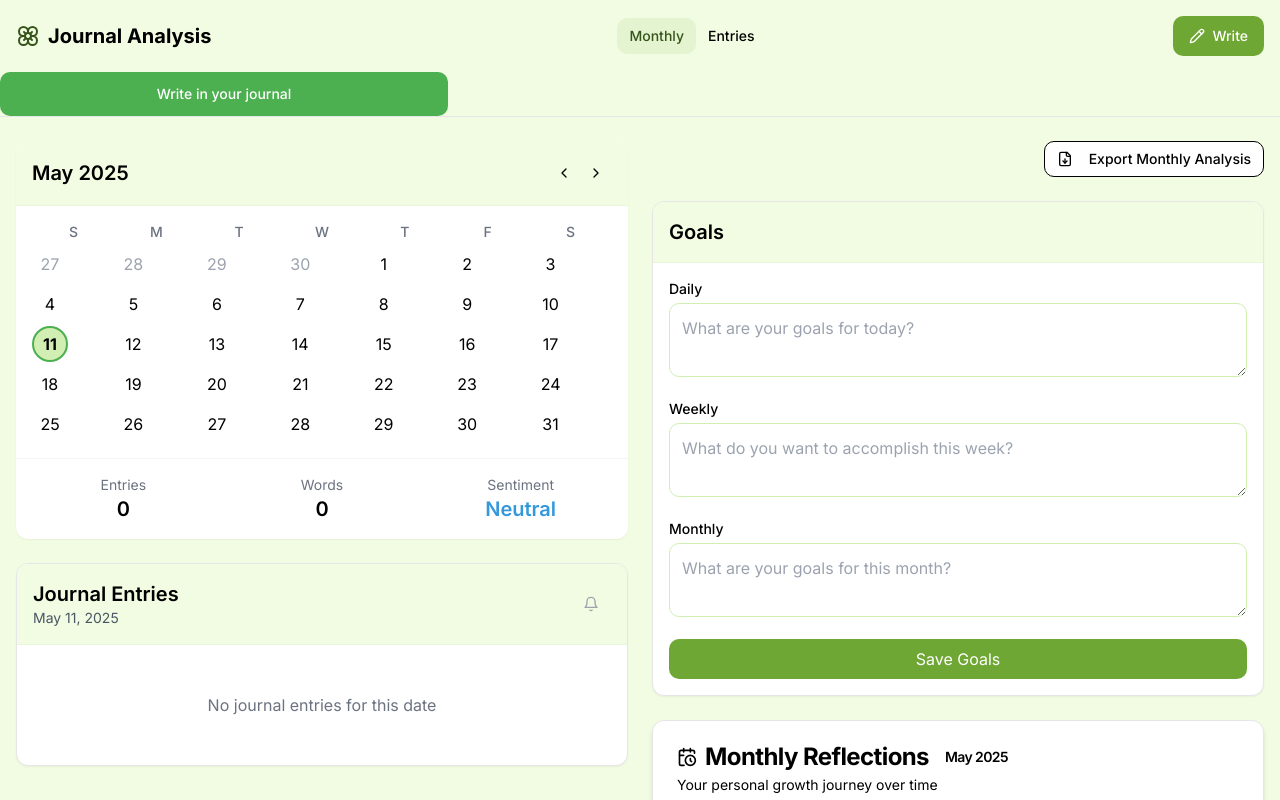
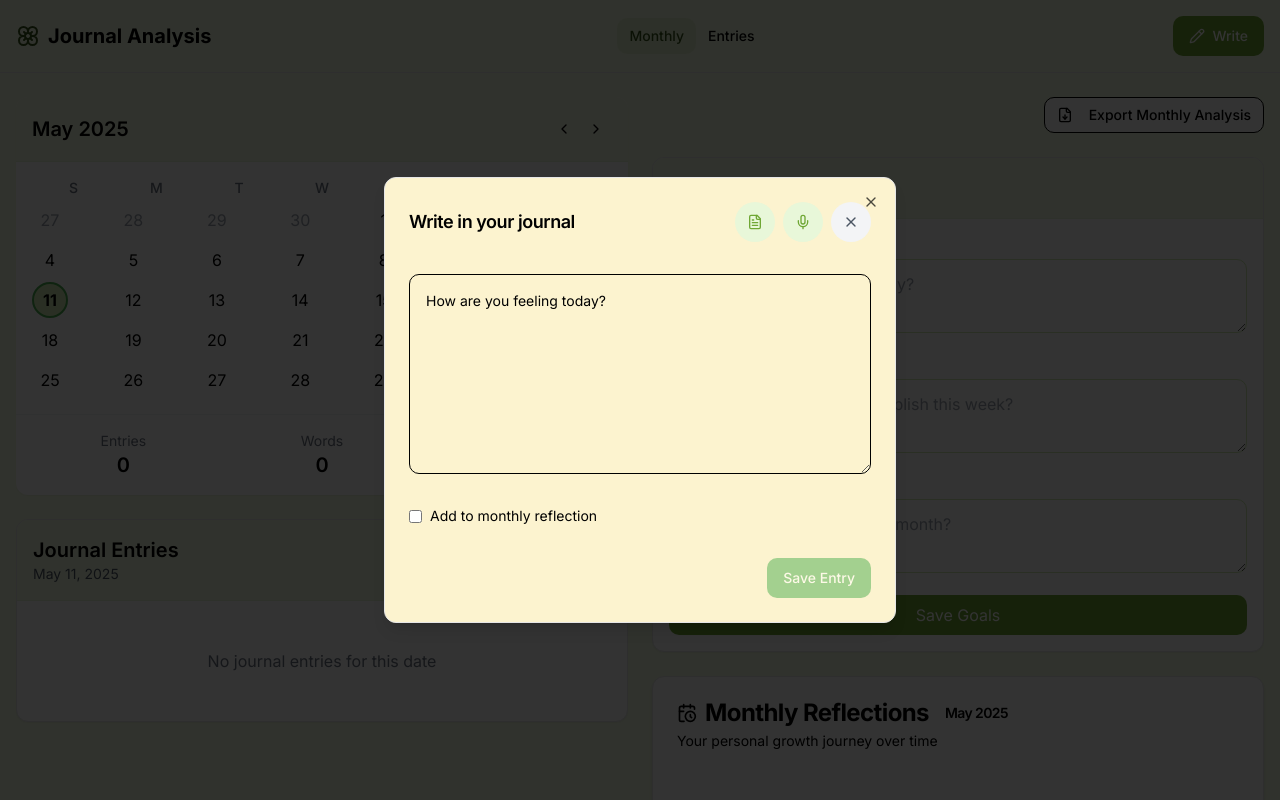
Before and after one commit to tiktokart/journaltool, a React (Vite) app: page /dashboard in a window 1280 px wide. Both pictures are taken after a click on the button "Write". Shown: the top 800 px of the page. Built offline with nearby package versions, Linux system fonts and the light colour scheme.

Commit message:
Fix: Pass props to JournalWritePopup
Pass the necessary props to the JournalWritePopup component in the Header component to resolve the type error.

```diff
--- a/src/components/JournalWritePopup.tsx
+++ b/src/components/JournalWritePopup.tsx
@@ -4,24 +4,50 @@ import { v4 as uuidv4 } from 'uuid';
 import { Dialog, DialogContent, DialogHeader, DialogTitle, DialogTrigger } from "@/components/ui/dialog";
 import { Button } from "@/components/ui/button";
 import { Textarea } from "@/components/ui/textarea";
-import { X, Mic, MicOff, Upload, FileText } from "lucide-react";
+import { X, Mic, MicOff, FileText } from "lucide-react";
 import { toast } from "sonner";
 import { extractTextFromPdf } from "@/utils/pdfExtraction";
 
 interface JournalWritePopupProps {
+  isOpen?: boolean;
+  onClose?: () => void;
+  onSubmitJournal?: (journalText: string, addToMonthlyReflection: boolean) => void;
   onJournalCreated?: (journalText: string) => void;
   isDisabled?: boolean;
 }
 
-const JournalWritePopup = ({ onJournalCreated, isDisabled = false }: JournalWritePopupProps) => {
-  const [isOpen, setIsOpen] = useState(false);
+const JournalWritePopup = ({
+  onJournalCreated,
+  isDisabled = false,
+  isOpen: externalIsOpen,
+  onClose,
+  onSubmitJournal
+}: JournalWritePopupProps) => {
+  // Use external isOpen state if provided, otherwise manage internally
+  const [internalIsOpen, setInternalIsOpen] = useState(false);
+  const isOpen = externalIsOpen !== undefined ? externalIsOpen : internalIsOpen;
   const [journalText, setJournalText] = useState("");
   const [isRecording, setIsRecording] = useState(false);
   const [recordingError, setRecordingError] = useState<string | null>(null);
+  const [addToMonthlyReflection, setAddToMonthlyReflection] = useState(false);
 
   const mediaRecorderRef = useRef<MediaRecorder | null>(null);
   const audioChunksRef = useRef<Blob[]>([]);
   const recognitionRef = useRef<any>(null);
+
+  // Handle dialog close
+  const handleClose = () => {
+    // Use external onClose if provided, otherwise use internal state
+    if (onClose) {
+      onClose();
+    } else {
+      setInternalIsOpen(false);
+    }
+    // Reset state
+    setJournalText("");
+    setAddToMonthlyReflection(false);
+    stopRecording();
+  };
 
   // Create speech recognition instance
   useEffect(() => {
@@ -110,6 +136,14 @@ const JournalWritePopup = ({ onJournalCreated, isDisabled = false }: JournalWrit
     }
 
     try {
+      // Use the callback function if provided
+      if (onSubmitJournal) {
+        onSubmitJournal(journalText, addToMonthlyReflection);
+        handleClose();
+        return;
+      }
+
+      // Legacy functionality when onSubmitJournal is not provided
       // Create new journal entry
       const newEntry = {
         id: uuidv4(),
@@ -138,8 +172,7 @@ const JournalWritePopup = ({ onJournalCreated, isDisabled = false }: JournalWrit
       }
 
       // Reset and close
-      setJournalText("");
-      setIsOpen(false);
+      handleClose();
 
       toast.success("Journal entry saved");
     } catch (error) {
@@ -177,7 +210,8 @@ const JournalWritePopup = ({ onJournalCreated, isDisabled = false }: JournalWrit
   };
 
   return (
-    <Dialog open={isOpen} onOpenChange={setIsOpen}>
+    <Dialog open={isOpen} onOpenChange={onClose ? onClose : setInternalIsOpen}>
+      {!externalIsOpen && (
         <DialogTrigger asChild>
           <Button
             size="lg"
@@ -187,6 +221,7 @@ const JournalWritePopup = ({ onJournalCreated, isDisabled = false }: JournalWrit
             Write in your journal
           </Button>
         </DialogTrigger>
+      )}
       <DialogContent className="sm:max-w-lg">
         <DialogHeader>
           <DialogTitle className="flex justify-between items-center">
@@ -221,7 +256,7 @@ const JournalWritePopup = ({ onJournalCreated, isDisabled = false }: JournalWrit
                 type="button"
                 variant="ghost"
                 size="icon"
-                onClick={() => setIsOpen(false)}
+                onClick={handleClose}
                 className="rounded-full bg-gray-100 text-gray-600"
               >
                 <X className="h-4 w-4" />
@@ -245,6 +280,21 @@ const JournalWritePopup = ({ onJournalCreated, isDisabled = false }: JournalWrit
           />
         </div>
 
+        {onSubmitJournal && (
+          <div className="flex items-center mb-4">
+            <input
+              type="checkbox"
+              id="add-to-monthly"
+              checked={addToMonthlyReflection}
+              onChange={(e) => setAddToMonthlyReflection(e.target.checked)}
+              className="mr-2"
+            />
+            <label htmlFor="add-to-monthly" className="text-sm">
+              Add to monthly reflection
+            </label>
+          </div>
+        )}
+
         <div className="flex justify-end">
           <Button
             onClick={saveJournalEntry}
```
Lines whose indentation alone changed are shown as unchanged.
